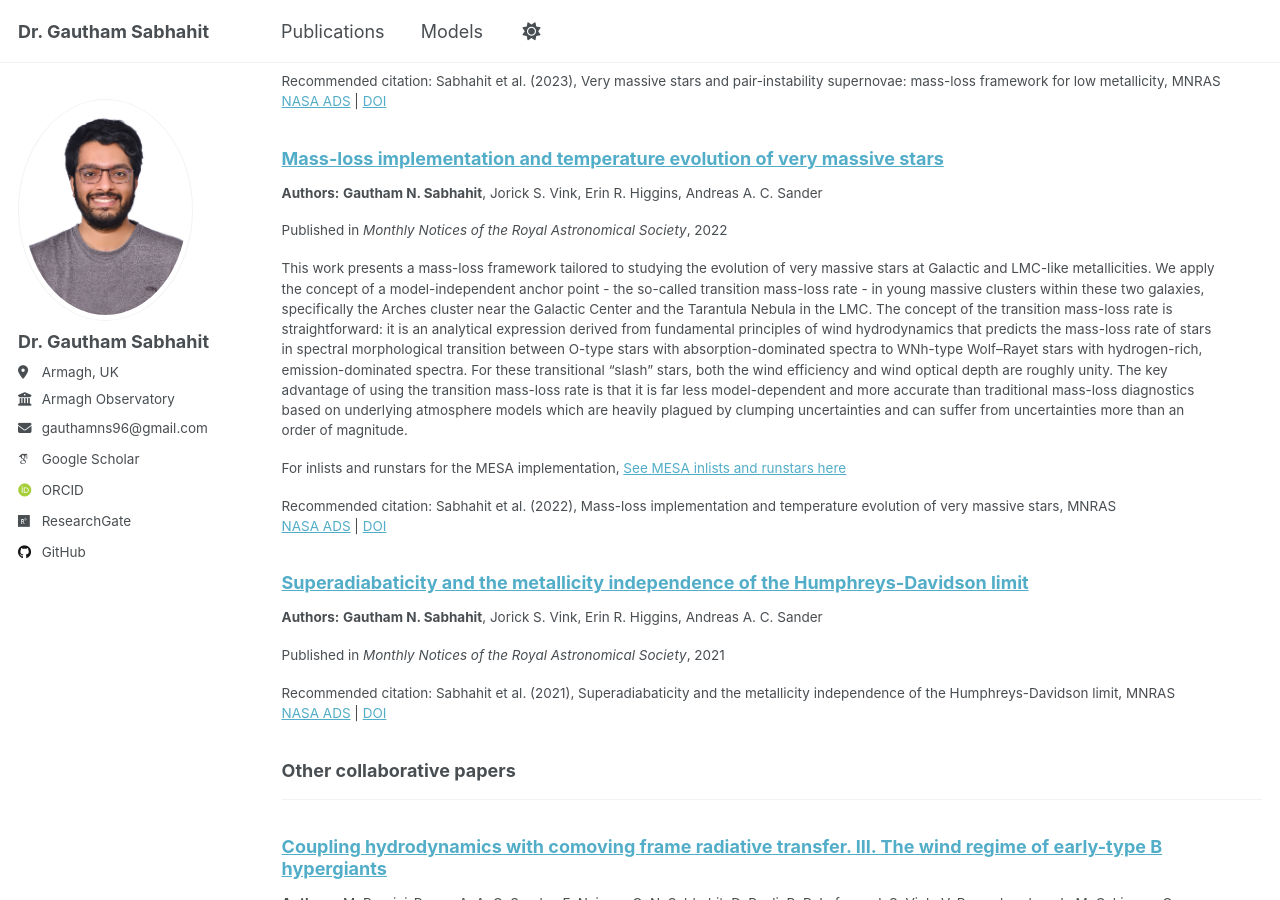
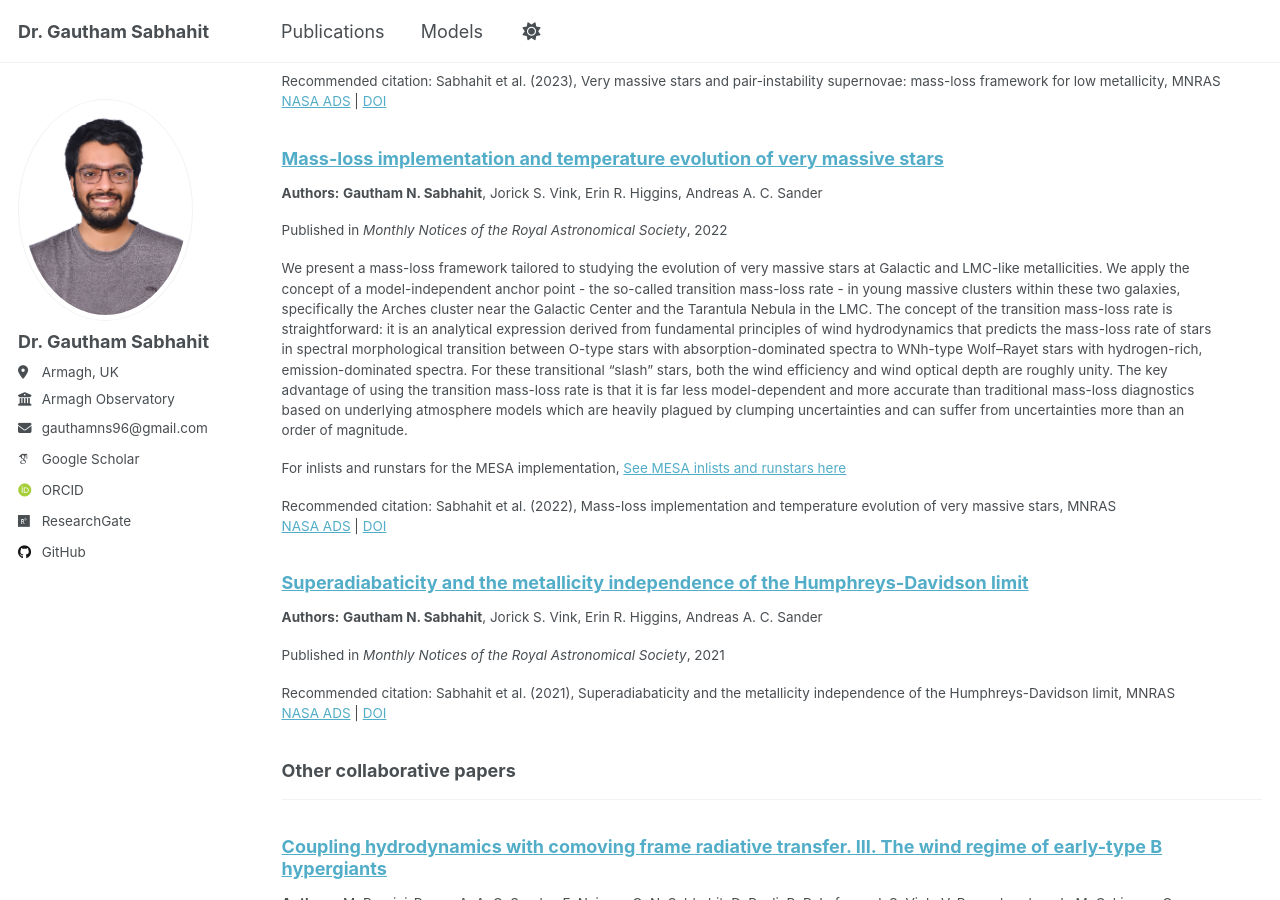
Before and after one commit to Mdot-com/mdot.com, a Jekyll site: the page built from _pages/publications.html, in a window 1280 px wide and 900 px high, scrolled down 1040 px. Built offline with Jekyll 4.4.1, drawn with Linux system fonts in a browser that asks for light colours; some web fonts are replaced.

Commit message:
Update 2022-08-01-massloss-implementation-and.md

```diff
--- a/_publications/2022-08-01-massloss-implementation-and.md
+++ b/_publications/2022-08-01-massloss-implementation-and.md
@@ -3,7 +3,7 @@ title: "Mass-loss implementation and temperature evolution of very massive stars
 collection: publications
 category: manuscripts
 permalink: /publication/2022-08-01-massloss-implementation-and
-excerpt: 'This work presents a mass-loss framework tailored to studying the evolution of very massive stars at Galactic and LMC-like metallicities. We apply the concept of a model-independent anchor point - the so-called transition mass-loss rate - in young massive clusters within these two galaxies, specifically the Arches cluster near the Galactic Center and the Tarantula Nebula in the LMC. The concept of the transition mass-loss rate is straightforward: it is an analytical expression derived from fundamental principles of wind hydrodynamics that predicts the mass-loss rate of stars in spectral morphological transition between O-type stars with absorption-dominated spectra to WNh-type Wolf–Rayet stars with hydrogen-rich, emission-dominated spectra. For these transitional “slash” stars, both the wind efficiency and wind optical depth are roughly unity. The key advantage of using the transition mass-loss rate is that it is far less model-dependent and more accurate than traditional mass-loss diagnostics based on underlying atmosphere models which are heavily plagued by clumping uncertainties and can suffer from uncertainties more than an order of magnitude.
+excerpt: 'We present a mass-loss framework tailored to studying the evolution of very massive stars at Galactic and LMC-like metallicities. We apply the concept of a model-independent anchor point - the so-called transition mass-loss rate - in young massive clusters within these two galaxies, specifically the Arches cluster near the Galactic Center and the Tarantula Nebula in the LMC. The concept of the transition mass-loss rate is straightforward: it is an analytical expression derived from fundamental principles of wind hydrodynamics that predicts the mass-loss rate of stars in spectral morphological transition between O-type stars with absorption-dominated spectra to WNh-type Wolf–Rayet stars with hydrogen-rich, emission-dominated spectra. For these transitional “slash” stars, both the wind efficiency and wind optical depth are roughly unity. The key advantage of using the transition mass-loss rate is that it is far less model-dependent and more accurate than traditional mass-loss diagnostics based on underlying atmosphere models which are heavily plagued by clumping uncertainties and can suffer from uncertainties more than an order of magnitude.
 
 
 For inlists and runstars for the MESA implementation, [See MESA inlists and runstars here](https://github.com/Apophis-1/VMS_Paper1)'
```
